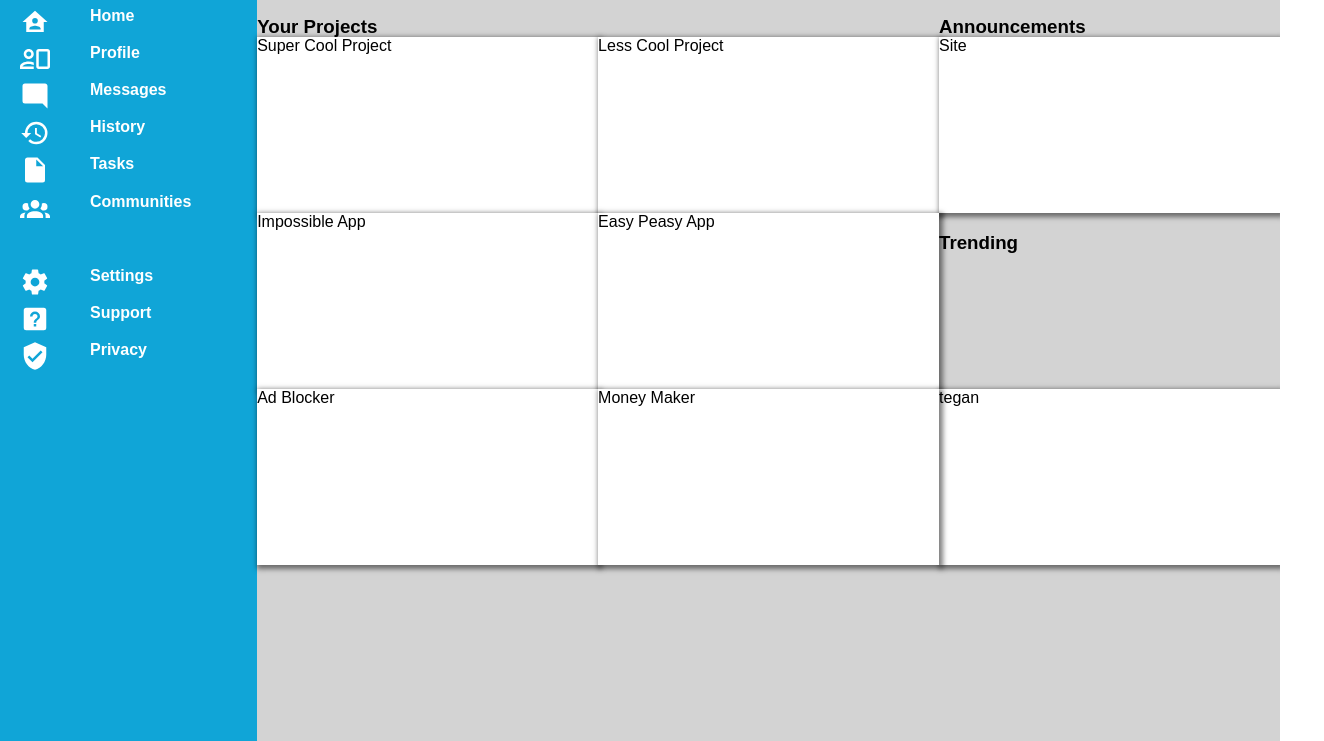
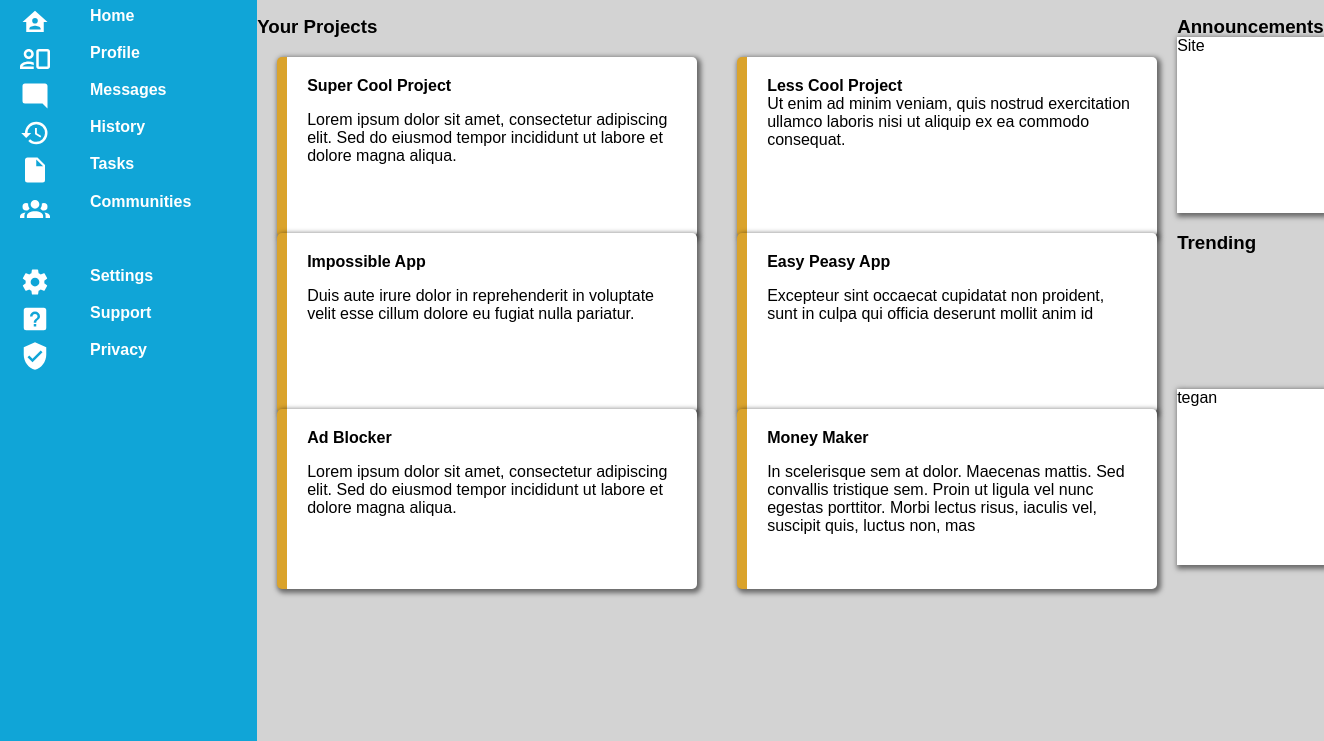
Before and after one commit to CSingogo/admin-dashboard, a plain HTML site: page index.html in a window 1280 px wide. Shown: the part 163-904 px from the top of the page, 1324 px wide, since content can reach past the window. Drawn offline with Linux system fonts and the light colour scheme.

Commit message:
completed design for projects section

```diff
--- a/index.html
+++ b/index.html
@@ -24,15 +24,39 @@
         <div class="main">
             <h3 id="project-header">Your Projects</h3>
             <h3 id="announcements-header">Announcements</h3>
-            <div class="main-div" id="super">Super Cool Project</div>
-            <div class="main-div" id="less">Less Cool Project</div>
-            <div class="main-div" id="site">Site</div>
-            <div class="main-div" id="impossible">Impossible App</div>
-            <div class="main-div" id="easy">Easy Peasy App</div>
+            <div class="main-div" id="super">
+                <strong>Super Cool Project</strong>
+                <br>
+                <p>Lorem ipsum dolor sit amet, consectetur adipiscing elit. Sed do eiusmod tempor incididunt ut labore et dolore magna aliqua.</p>
+            </div>
+            <div class="main-div" id="less">
+                <strong>Less Cool Project</strong>
+                <br>
+                Ut enim ad minim veniam, quis nostrud exercitation ullamco laboris nisi ut aliquip ex ea commodo consequat.
+            </div>
+            <div class="main-div-right" id="site">Site</div>
+            <div class="main-div" id="impossible">
+                <strong>Impossible App</strong>
+                <br>
+                <p>Duis aute irure dolor in reprehenderit in voluptate velit esse cillum dolore eu fugiat nulla pariatur.</p>
+            </div>
+            <div class="main-div" id="easy">
+                <strong>Easy Peasy App</strong>
+                <br>
+                <p>Excepteur sint occaecat cupidatat non proident, sunt in culpa qui officia deserunt mollit anim id </p>
+            </div>
             <h3 id="trending">Trending</h3>
-            <div class="main-div" id="tegan">tegan</div>
-            <div class="main-div" id="ad">Ad Blocker</div>
-            <div class="main-div" id="money">Money Maker</div>
+            <div class="main-div-right" id="tegan">tegan</div>
+            <div class="main-div" id="ad">
+                <strong>Ad Blocker</strong>
+                <br>
+                <p>Lorem ipsum dolor sit amet, consectetur adipiscing elit. Sed do eiusmod tempor incididunt ut labore et dolore magna aliqua.</p>
+            </div>
+            <div class="main-div" id="money">
+                <strong>Money Maker</strong>
+                <br>
+                <p>In scelerisque sem at dolor. Maecenas mattis. Sed convallis tristique sem. Proin ut ligula vel nunc egestas porttitor. Morbi lectus risus, iaculis vel, suscipit quis, luctus non, mas</p>
+            </div>
         </div>
     </div>
 </body>
--- a/styles.css
+++ b/styles.css
@@ -52,10 +52,23 @@ h1{
 .dashimg{
     width: 30px;
     filter: invert(100%) grayscale(100%) brightness(200%);
+    display: flex;
+    flex-wrap: wrap;
 
 }
 
 .main-div{
+    background-color: #ffffff;
+    margin: 20px;
+    height: 140px;
+    width: 370px;
+    border-left: 10px solid #daa32c;
+    border-radius: 5px;
+    padding: 20px;
+    box-shadow: 2px 2px 5px 2px rgba(0, 0, 0, 0.5);
+}
+
+.main-div-right{
     background-color: #ffffff;
     box-shadow: 2px 2px 5px 2px rgba(0, 0, 0, 0.5);
 }
```
